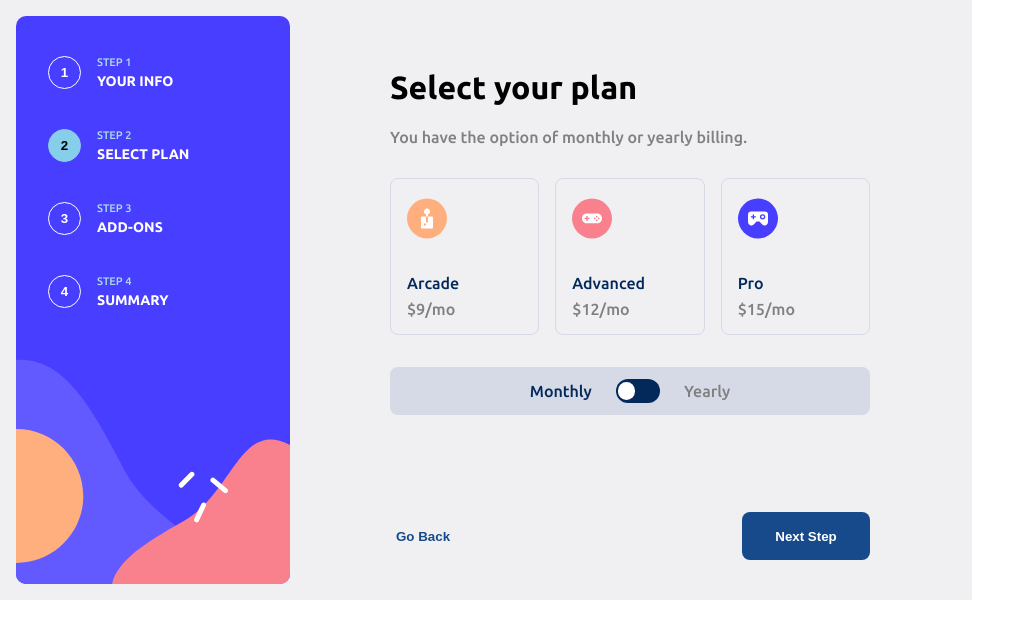
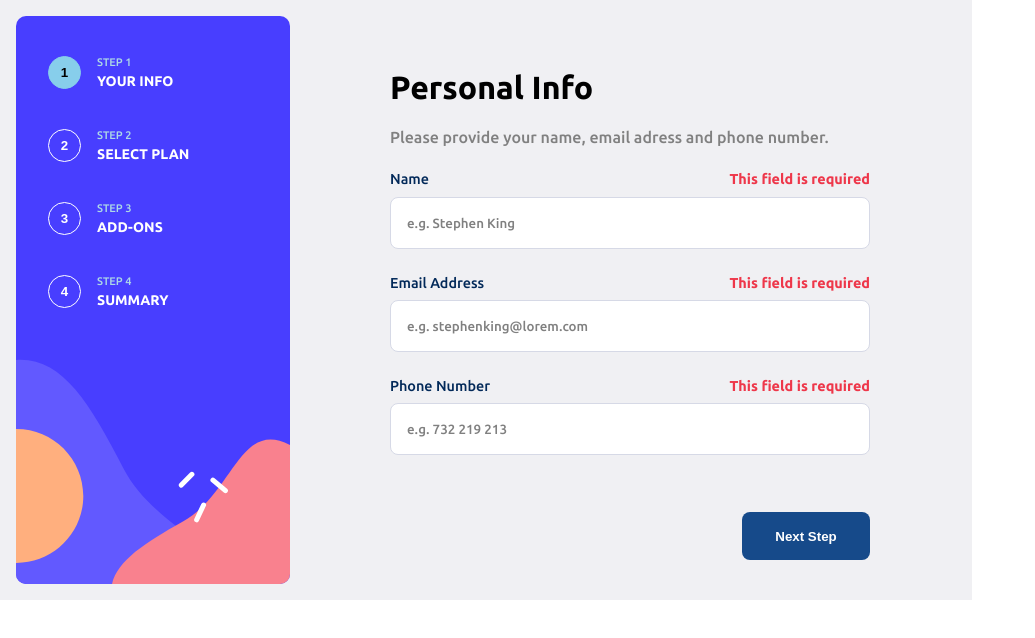
Before and after one commit to Xoviec/multi-step-form, a React (Create React App) app: page / in a window 1280 px wide. Both pictures are taken after a click on the button "Next Step". Shown: the top 638 px of the page, without its empty margins (0-1035 px from the left). Built offline with nearby package versions, Linux system fonts and the light colour scheme.

Commit message:
form 1st page required inputs

```diff
--- a/src/App.js
+++ b/src/App.js
@@ -8,7 +8,8 @@ import { SummaryForm } from './components/SummaryForm';
 function App() {
 
   const [activeStep, setActiveStep] = useState(1)
-  const [changable, setChangable] = useState(true)
+  const [changable, setChangable] = useState(false)
+  const [isRequired, setIsRequired] = useState(false)
   const [formData, setFormData] = useState({
     name: '',
     email: '',
@@ -24,20 +25,25 @@ function App() {
     }));
 
 
-    if (formData.name && formData.email && formData.phoneNumber) {
-        // Wszystkie pola formularza są wypełnione
-        setChangable(true)
-      } else {
-        setChangable(false)
-      }
+    // if (formData.name && formData.email && formData.phoneNumber) {
+    //     // Wszystkie pola formularza są wypełnione
+    //     setChangable(true)
+    //   } else {
+    //     setChangable(false)
+    //   }
   };
 
 
 
   const changeStep = (num) =>{
 
-        if(changable)
-        setActiveStep(activeStep+num)
+        if(formData.name && formData.email && formData.phoneNumber){
+          setActiveStep(activeStep+num)
+          setIsRequired(false)
+        }
+        else{
+          setIsRequired(true)
+        }
 
   }
 
@@ -46,28 +52,36 @@ console.log(activeStep)
     <div className="App">
       <nav>
         <div className='step-list'>
-          <div className={`nav-step ${activeStep === 1 ? `nav-step-active` : ``}`} onClick={()=>(changable ? setActiveStep(1) : null)}>
+          <div className={`nav-step ${activeStep === 1 ? `nav-step-active` : ``}`}
+          // onClick={()=>(changable ? setActiveStep(1) : null)}
+          >
             <button>1</button>
             <div>
               <span>STEP 1</span>
               <p>YOUR INFO</p>
             </div>
           </div>
-          <div className={`nav-step ${activeStep === 2 ? `nav-step-active` : ``}`}  onClick={()=>(changable ? setActiveStep(2) : null)}>
+          <div className={`nav-step ${activeStep === 2 ? `nav-step-active` : ``}`}
+          // onClick={()=>(changable ? setActiveStep(2) : null)}
+          >
             <button>2</button>
             <div>
               <span>STEP 2</span>
               <p>SELECT PLAN</p>
             </div>
           </div>
-          <div className={`nav-step ${activeStep === 3 ? `nav-step-active` : ``}`}  onClick={()=>(changable ? setActiveStep(3) : null)}>
+          <div className={`nav-step ${activeStep === 3 ? `nav-step-active` : ``}`}
+          // onClick={()=>(changable ? setActiveStep(3) : null)}
+          >
             <button>3</button>
             <div>
               <span>STEP 3</span>
               <p>ADD-ONS</p>
             </div>
           </div>
-          <div className={`nav-step ${activeStep === 4 ? `nav-step-active` : ``}`}  onClick={()=>(changable ? setActiveStep(4) : null)}>
+          <div className={`nav-step ${activeStep === 4 ? `nav-step-active` : ``}`}
+          // onClick={()=>(changable ? setActiveStep(4) : null)}
+          >
             <button>4</button>
             <div>
               <span>STEP 4</span>
@@ -79,7 +93,7 @@ console.log(activeStep)
       <container>
         {
           activeStep === 1 ?
-            <UserInfoForm changeStep={changeStep} handleInputChange={handleInputChange} formData={formData}></UserInfoForm>
+            <UserInfoForm changeStep={changeStep} handleInputChange={handleInputChange} formData={formData} isRequired={isRequired}></UserInfoForm>
           : activeStep === 2 ?
             <SelectPlanForm changeStep={changeStep}></SelectPlanForm>
           : activeStep === 3 ?
--- a/src/components/UserInfoForm.jsx
+++ b/src/components/UserInfoForm.jsx
@@ -1,6 +1,6 @@
 import { useState } from "react";
 
-export const UserInfoForm = ({changeStep, handleInputChange, formData}) =>{
+export const UserInfoForm = ({changeStep, handleInputChange, formData, isRequired}) =>{
 
 
 
@@ -25,17 +25,17 @@ export const UserInfoForm = ({changeStep, handleInputChange, formData}) =>{
                     <form className="form" onChange={handleInputChange}>
                         <div className="input-title">
                             <p>Name</p>
-                            <p className={`${formData.name ? `hidden`: ``}`}>This field is required</p>
+                            <p className={`${isRequired ? `${formData.name ? `hidden`: ``}` : `hidden`}`}>This field is required</p>
                         </div>
                         <input type="text" placeholder="e.g. Stephen King" name='name' value={formData.name}/>
                         <div className="input-title">
                             <p>Email Address</p>
-                            <p className={`${formData.email ? `hidden`: ``}`}>This field is required</p>
+                            <p className={`${isRequired ? `${formData.email ? `hidden`: ``}` : `hidden`}`}>This field is required</p>
                         </div>
                         <input type="text" placeholder="e.g. stephenking@lorem.com" name='email' value={formData.email}/>
                         <div className="input-title">
                             <p>Phone Number</p>
-                            <p className={`${formData.phoneNumber ? `hidden`: ``}`}>This field is required</p>
+                            <p className={`${isRequired ? `${formData.phoneNumber ? `hidden`: ``}` : `hidden`}`}>This field is required</p>
                         </div>
                         <input type="text" placeholder="e.g. 732 219 213" name='phoneNumber' value={formData.phoneNumber}/>
                     </form>
```
